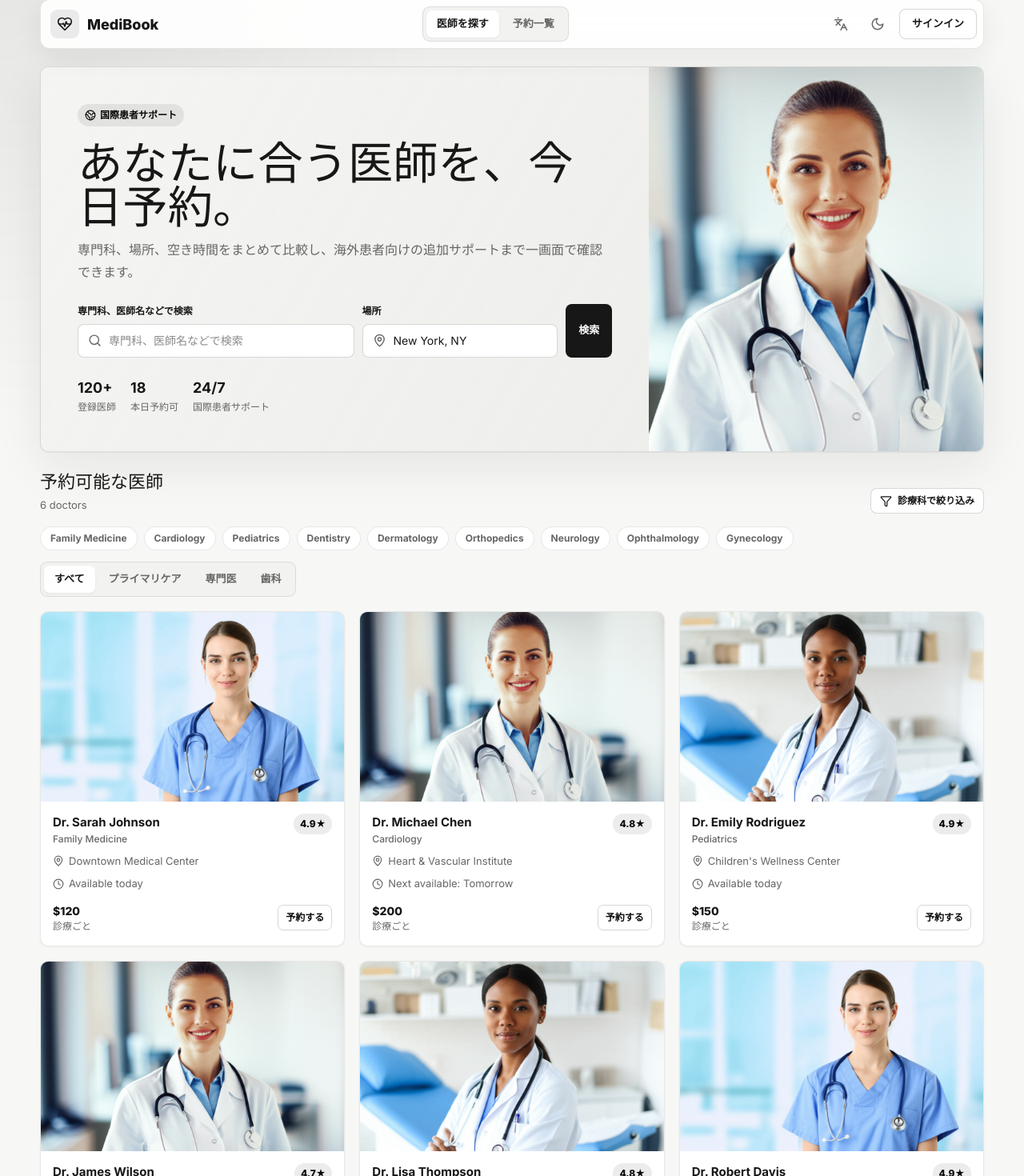
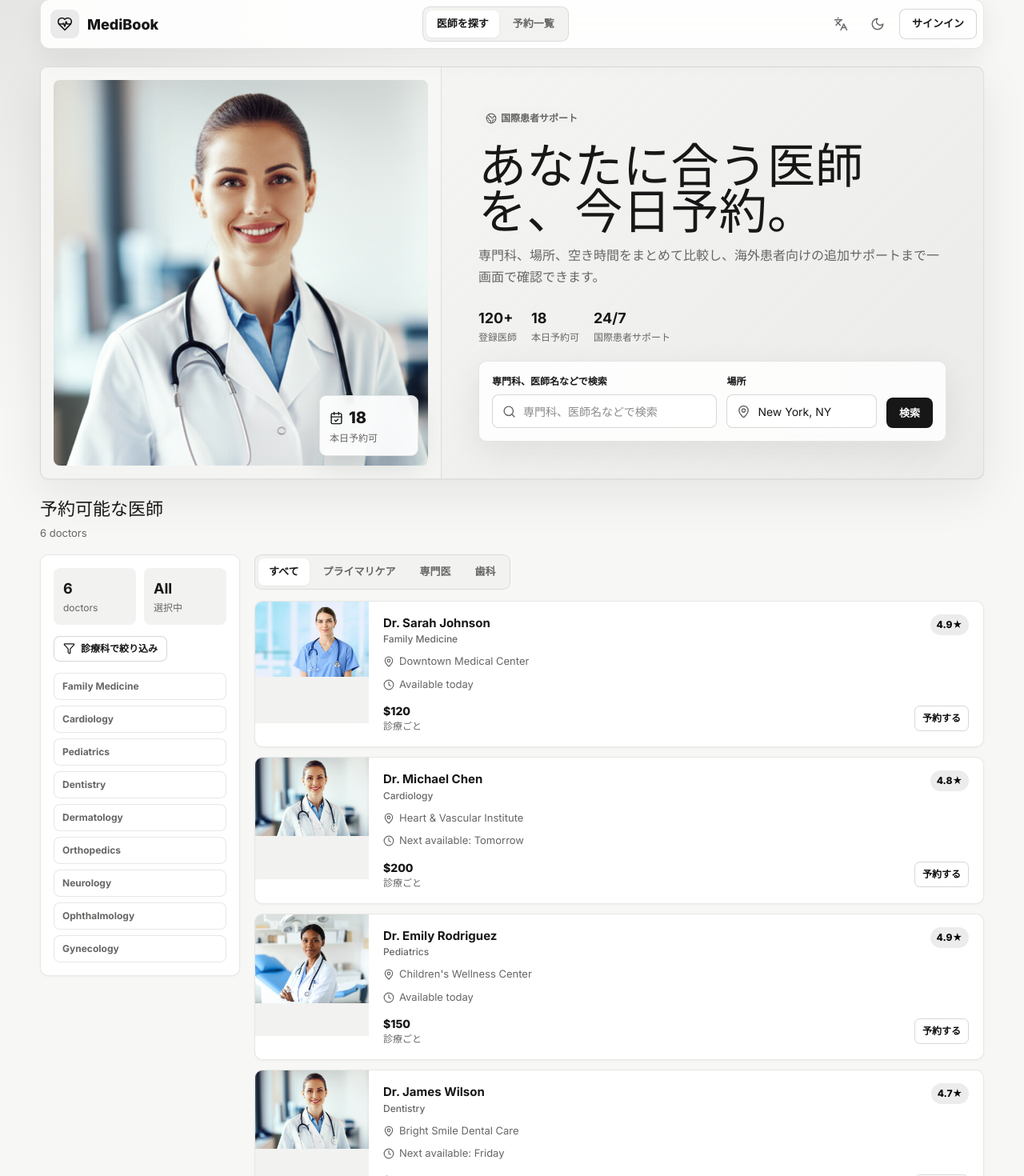
Before and after one commit to Ayumu0922/melius-official-app-doctor-appointment, a React (Vite) app: page / in a window 1280 px wide. Shown: the part 19-1489 px from the top of the page at 80% size. Built offline with nearby package versions, Linux system fonts and the light colour scheme.

Commit message:
Adjust doctor appointment layout

```diff
--- a/src/App.tsx
+++ b/src/App.tsx
@@ -797,13 +797,38 @@ function HomeView({
   return (
     <main className="home-grid">
       <Panel dataId="hero-search-panel" roleName="hero" tone="hero">
+        <div data-melius-ui-id="hero-doctor-image" data-melius-ui-role="image" className="hero-image-wrap">
+          <img src={professionalDoctor} alt="Medical professional" />
+          <div className="hero-availability-card" data-melius-ui-id="hero-availability-card">
+            <span>
+              <CalendarCheck size={17} />
+              18
+            </span>
+            <small>{c.hero.statToday}</small>
+          </div>
+        </div>
         <div className="hero-copy">
-          <Badge tone="teal">
+          <Badge tone="slate">
             <Globe2 size={14} />
             {c.hero.statSupport}
           </Badge>
           <h1 data-melius-ui-id="hero-title">{c.hero.title}</h1>
           <p data-melius-ui-id="hero-description">{c.hero.body}</p>
+          <div className="hero-stats" data-melius-ui-id="hero-stats">
+            <span>
+              <strong>120+</strong>
+              {c.hero.statDoctors}
+            </span>
+            <span>
+              <strong>18</strong>
+              {c.hero.statToday}
+            </span>
+            <span>
+              <strong>24/7</strong>
+              {c.hero.statSupport}
+            </span>
+          </div>
+        </div>
         <div data-melius-ui-id="hero-search-controls" data-melius-ui-role="search" className="hero-search">
           <TextField
             dataId="doctor-search-input"
@@ -821,31 +846,28 @@ function HomeView({
           />
           <Button dataId="hero-search-button">{c.hero.cta}</Button>
         </div>
-          <div className="hero-stats" data-melius-ui-id="hero-stats">
-            <span>
-              <strong>120+</strong>
-              {c.hero.statDoctors}
-            </span>
-            <span>
-              <strong>18</strong>
-              {c.hero.statToday}
-            </span>
-            <span>
-              <strong>24/7</strong>
-              {c.hero.statSupport}
-            </span>
-          </div>
-        </div>
-        <div data-melius-ui-id="hero-doctor-image" data-melius-ui-role="image" className="hero-image-wrap">
-          <img src={professionalDoctor} alt="Medical professional" />
-        </div>
       </Panel>
 
       <section data-melius-ui-id="doctor-directory-section" data-melius-ui-role="list" className="directory">
         <SectionTitle
           dataId="doctor-directory-header"
           title={c.doctors.title}
-          action={
+        >
+          {filteredDoctors.length} doctors
+        </SectionTitle>
+
+        <div className="directory-workspace">
+          <aside className="directory-rail" data-melius-ui-id="doctor-filter-rail">
+            <div className="directory-snapshot" data-melius-ui-id="doctor-result-snapshot">
+              <span>
+                <strong>{filteredDoctors.length}</strong>
+                doctors
+              </span>
+              <span>
+                <strong>{selectedDepartments.length || 'All'}</strong>
+                {c.doctors.active}
+              </span>
+            </div>
             <div className="filter-actions" data-melius-ui-id="department-filter-actions">
               <Button dataId="department-filter-button" variant="secondary" size="sm">
                 <Filter size={15} />
@@ -858,11 +880,6 @@ function HomeView({
                 </Button>
               ) : null}
             </div>
-          }
-        >
-          {filteredDoctors.length} doctors
-        </SectionTitle>
-
             <div className="department-list" data-melius-ui-id="department-filter-list">
               {departments.map((department) => (
                 <button
@@ -876,7 +893,10 @@ function HomeView({
                 </button>
               ))}
             </div>
-
+          </aside>
+
+          <div className="directory-results" data-melius-ui-id="doctor-results-panel">
+            <div className="directory-toolbar">
               <div className="category-tabs" data-melius-ui-id="doctor-category-tabs" data-melius-ui-role="tabs">
                 {[
                   ['all', c.doctors.all],
@@ -895,6 +915,7 @@ function HomeView({
                   </button>
                 ))}
               </div>
+            </div>
 
             {filteredDoctors.length > 0 ? (
               <div className="doctor-grid">
@@ -907,6 +928,8 @@ function HomeView({
                 <h3>{c.doctors.noResults}</h3>
               </Panel>
             )}
+          </div>
+        </div>
       </section>
     </main>
   );
--- a/src/index.css
+++ b/src/index.css
@@ -311,28 +311,30 @@ svg {
 .panel[data-tone="hero"] {
   overflow: hidden;
   display: grid;
-  grid-template-columns: minmax(0, 1.42fr) minmax(280px, 0.78fr);
-  min-height: 345px;
+  grid-template-columns: minmax(280px, 0.74fr) minmax(0, 1fr);
+  grid-template-rows: 1fr auto;
+  min-height: 430px;
   background:
-    linear-gradient(120deg, rgba(244, 244, 242, 0.96), rgba(232, 232, 229, 0.84)),
+    linear-gradient(135deg, rgba(248, 248, 246, 0.98), rgba(229, 229, 226, 0.76)),
     var(--surface);
 }
 
 [data-theme="dark"] .panel[data-tone="hero"] {
   background:
-    linear-gradient(120deg, rgba(21, 21, 21, 0.97), rgba(38, 38, 38, 0.72)),
+    linear-gradient(135deg, rgba(14, 14, 14, 0.98), rgba(37, 37, 37, 0.78)),
     var(--surface);
 }
 
 .hero-copy {
-  padding: 46px;
+  align-self: end;
+  padding: 50px 46px 20px;
 }
 
 .hero-copy h1 {
-  max-width: 680px;
+  max-width: 620px;
   margin: 18px 0 13px;
-  font-size: clamp(34px, 4.4vw, 58px);
-  line-height: 0.98;
+  font-size: clamp(36px, 4.7vw, 64px);
+  line-height: 0.94;
   letter-spacing: 0;
 }
 
@@ -346,9 +348,16 @@ svg {
 
 .hero-search {
   display: grid;
-  grid-template-columns: minmax(220px, 1.2fr) minmax(170px, 0.85fr) auto;
-  gap: 10px;
-  margin-top: 26px;
+  grid-template-columns: minmax(220px, 1.2fr) minmax(170px, 0.8fr) auto;
+  align-items: end;
+  gap: 12px;
+  margin: 0 46px 46px;
+  padding: 16px;
+  border: 1px solid var(--border);
+  border-radius: 10px;
+  background: color-mix(in srgb, var(--surface) 84%, transparent);
+  backdrop-filter: blur(16px);
+  box-shadow: 0 12px 42px rgba(23, 23, 23, 0.08);
 }
 
 .hero-stats {
@@ -371,9 +380,14 @@ svg {
 }
 
 .hero-image-wrap {
+  grid-row: 1 / span 2;
   position: relative;
   min-height: 100%;
-  background: rgba(255, 255, 255, 0.36);
+  padding: 16px;
+  border-right: 1px solid var(--border);
+  background:
+    linear-gradient(180deg, rgba(255, 255, 255, 0.42), rgba(255, 255, 255, 0.12)),
+    var(--surface-muted);
 }
 
 .hero-image-wrap img {
@@ -382,6 +396,36 @@ svg {
   display: block;
   object-fit: cover;
   object-position: center;
+  border-radius: 8px;
+  filter: saturate(0.84);
+}
+
+.hero-availability-card {
+  position: absolute;
+  right: 28px;
+  bottom: 28px;
+  display: grid;
+  gap: 2px;
+  min-width: 124px;
+  padding: 12px;
+  border: 1px solid var(--border);
+  border-radius: 9px;
+  background: color-mix(in srgb, var(--surface) 88%, transparent);
+  backdrop-filter: blur(14px);
+  box-shadow: 0 10px 34px rgba(23, 23, 23, 0.12);
+}
+
+.hero-availability-card span {
+  display: inline-flex;
+  align-items: center;
+  gap: 7px;
+  font-size: 20px;
+  font-weight: 800;
+}
+
+.hero-availability-card small {
+  color: var(--muted-fg);
+  font-size: 12px;
 }
 
 .field {
@@ -478,20 +522,69 @@ svg {
   padding-bottom: 10px;
 }
 
-.department-list {
+.directory-workspace {
+  display: grid;
+  grid-template-columns: 250px minmax(0, 1fr);
+  gap: 18px;
+  align-items: start;
+}
+
+.directory-rail {
+  position: sticky;
+  top: 92px;
+  display: grid;
+  gap: 14px;
+  padding: 16px;
+  border: 1px solid var(--border);
+  border-radius: 10px;
+  background: var(--surface);
+  box-shadow: 0 1px 3px rgba(23, 23, 23, 0.04);
+}
+
+.directory-snapshot {
+  display: grid;
+  grid-template-columns: 1fr 1fr;
+  gap: 10px;
+}
+
+.directory-snapshot span {
+  display: grid;
+  gap: 2px;
+  padding: 12px;
+  border-radius: 8px;
+  background: var(--surface-muted);
+  color: var(--muted-fg);
+  font-size: 12px;
+}
+
+.directory-snapshot strong {
+  color: var(--app-fg);
+  font-size: 18px;
+}
+
+.directory-results {
+  min-width: 0;
+}
+
+.directory-toolbar {
   display: flex;
-  flex-wrap: wrap;
-  gap: 8px;
+  justify-content: flex-start;
   margin-bottom: 14px;
 }
 
+.department-list {
+  display: grid;
+  gap: 7px;
+}
+
 .department-list button {
-  min-height: 30px;
+  min-height: 34px;
   border: 1px solid var(--border);
-  border-radius: 999px;
+  border-radius: 8px;
   background: var(--surface);
   color: var(--muted-fg);
-  padding: 0 12px;
+  padding: 0 10px;
+  text-align: left;
   font-size: 12px;
   font-weight: 650;
 }
@@ -504,13 +597,13 @@ svg {
 
 .doctor-grid {
   display: grid;
-  grid-template-columns: repeat(3, minmax(0, 1fr));
-  gap: 18px;
-  margin-top: 18px;
+  grid-template-columns: 1fr;
+  gap: 12px;
 }
 
 .doctor-card {
   display: grid;
+  grid-template-columns: 142px minmax(0, 1fr);
   overflow: hidden;
   padding: 0;
   border: 1px solid var(--border);
@@ -529,7 +622,7 @@ svg {
 }
 
 .doctor-card__image {
-  aspect-ratio: 16 / 10;
+  min-height: 152px;
   overflow: hidden;
   background: var(--surface-muted);
 }
@@ -544,7 +637,7 @@ svg {
 .doctor-card__body {
   display: grid;
   gap: 9px;
-  padding: 15px;
+  padding: 16px 18px;
 }
 
 .doctor-card__top,
@@ -1207,17 +1300,33 @@ svg {
   }
 
   .panel[data-tone="hero"],
+  .directory-workspace,
   .detail-layout,
   .payment-grid {
     grid-template-columns: 1fr;
   }
 
   .hero-image-wrap {
-    display: none;
+    grid-row: auto;
+    min-height: 270px;
+    border-right: 0;
+    border-bottom: 1px solid var(--border);
   }
 
-  .doctor-grid {
-    grid-template-columns: repeat(2, minmax(0, 1fr));
+  .hero-copy {
+    padding: 36px 30px 18px;
+  }
+
+  .hero-search {
+    margin: 0 30px 30px;
+  }
+
+  .directory-rail {
+    position: static;
+  }
+
+  .department-list {
+    grid-template-columns: repeat(3, minmax(0, 1fr));
   }
 
   .booking-sidebar {
@@ -1257,10 +1366,24 @@ svg {
     font-size: 35px;
   }
 
+  .hero-image-wrap {
+    min-height: 220px;
+    padding: 10px;
+  }
+
+  .hero-availability-card {
+    right: 18px;
+    bottom: 18px;
+    min-width: 104px;
+    padding: 10px;
+  }
+
   .hero-search,
   .doctor-profile,
   .about-grid,
   .doctor-grid,
+  .doctor-card,
+  .department-list,
   .appointment-card,
   .appointment-facts,
   .two-fields,
```
Lines whose indentation alone changed are shown as unchanged.
